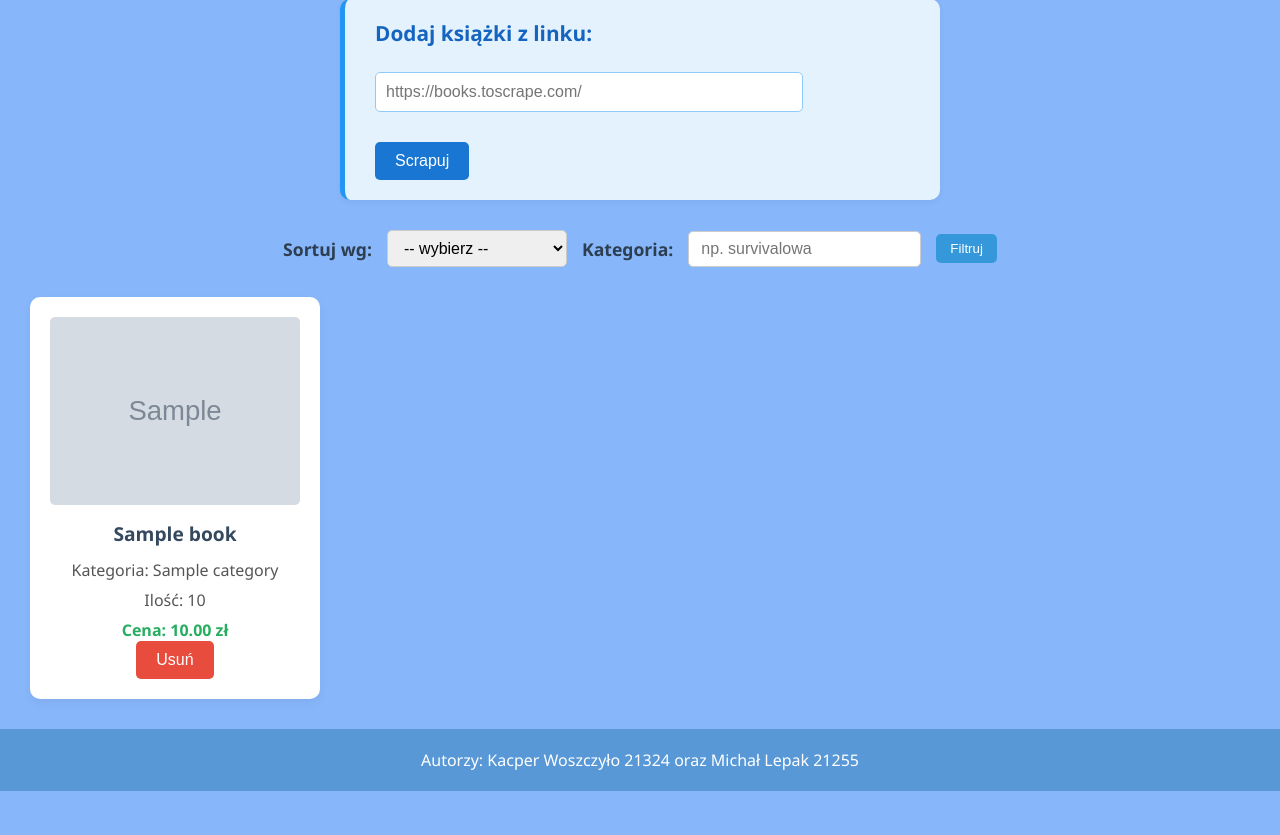
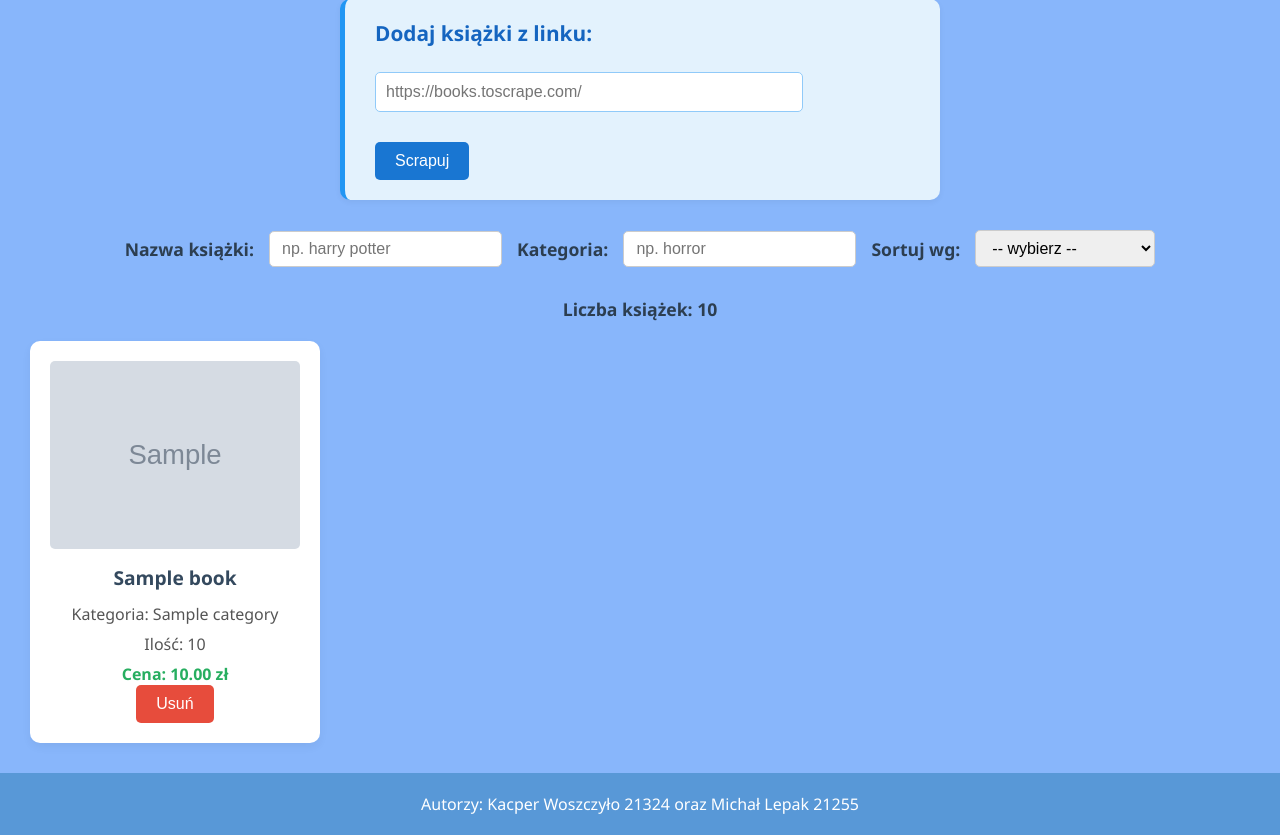
Before and after one commit to kacprow21324/Scraper, a Flask app: template Projekt/Interfejs/templates/index.html in a window 1280 px wide. Shown: the part 129-964 px from the top of the page. Before the commit the page ends 920 px from the top, so only its background shows below. Run offline with Flask 2, Linux system fonts and the light colour scheme; the template is opened without the code that fills it: most values are stand-ins (such as "Sample title", 1, 10 or a date in 2020); grey boxes marked "Sample" are stand-in pictures.

Commit message:
Add files via upload

```diff
--- a/Projekt/Interfejs/app.py
+++ b/Projekt/Interfejs/app.py
@@ -19,6 +19,7 @@ def index():
             redis_client.rpush("scrape_queue", url)
         return redirect(url_for('index'))
 
+    # Pobieramy wszystkie książki
     all_keys = redis_client.lrange("books_list", 0, -1)
     books = []
     for raw_key in all_keys:
@@ -49,10 +50,19 @@ def index():
             "redis_key": key
         })
 
-    sort = request.args.get("sort")
+    # POBIERANIE PARAMETRÓW Z URLA
+    sort = request.args.get("sort", "")
     category_filter = request.args.get("category", "").lower()
-    filtered = [b for b in books if category_filter in b["category"].lower()]
+    search_query = request.args.get("search", "").lower()
 
+    # FILTROWANIE
+    filtered = books
+    if category_filter:
+        filtered = [b for b in filtered if category_filter in b["category"].lower()]
+    if search_query:
+        filtered = [b for b in filtered if search_query in b["title"].lower()]
+
+    # SORTOWANIE
     if sort == "name-asc":
         filtered.sort(key=lambda x: x["title"])
     elif sort == "name-desc":
@@ -66,16 +76,25 @@ def index():
     elif sort == "amount-desc":
         filtered.sort(key=lambda x: x["amount"], reverse=True)
 
-    return render_template("index.html", books=filtered)
+    # PRZEKAZUJEMY TEŻ LICZNIK
+    return render_template("index.html", books=filtered, total=len(filtered))
 
 # === TRASA USUWANIA ===
 @app.route('/delete', methods=['POST'])
 def delete_book():
     key_to_delete = request.form.get("key")
+
+    # Przechwycenie parametrów filtrów
+    search = request.args.get("search", "")
+    category = request.args.get("category", "")
+    sort = request.args.get("sort", "")
+
     if key_to_delete:
         redis_client.delete(key_to_delete)
         redis_client.lrem("books_list", 0, key_to_delete)
-    return redirect(url_for('index'))
+
+    # Przekierowanie z powrotem z tymi samymi parametrami
+    return redirect(url_for('index', search=search, category=category, sort=sort))
 
 if __name__ == '__main__':
     app.run(host="0.0.0.0", port=5000, debug=True)
--- a/Projekt/Interfejs/static/style.css
+++ b/Projekt/Interfejs/static/style.css
@@ -233,3 +233,11 @@ footer {
   border: 1px solid #ccc;
   min-width: 180px;
 }
+#licznik
+{
+  text-align:center;
+  font-weight: bold;
+  font-size: 1.1rem;
+   color: #2c3e50;
+    margin-bottom: 20px;
+}
--- a/Projekt/Interfejs/templates/index.html
+++ b/Projekt/Interfejs/templates/index.html
@@ -15,24 +15,28 @@
     <br>
     <button type="submit">Scrapuj</button>
   </form>
+<form method="get" class="filters sort-filter-form" id="sortForm">
 
-  <form method="get" class="filters sort-filter-form" id="sortForm">
-    <label>Sortuj wg:</label>
-    <select name="sort">
-      <option value="">-- wybierz --</option>
-      <option value="name-asc">Nazwa A-Z</option>
-      <option value="name-desc">Nazwa Z-A</option>
-      <option value="price-asc">Cena rosnąco</option>
-      <option value="price-desc">Cena malejąco</option>
-      <option value="amount-asc">Ilość rosnąco</option>
-      <option value="amount-desc">Ilość malejąco</option>
-    </select>
+  <label>Nazwa książki:</label>
+  <input id="searchInput" type="text" name="search" placeholder="np. harry potter" value="{{ request.args.get('search', '') }}">
 
-    <label>Kategoria:</label>
-    <input type="text" name="category" placeholder="np. survivalowa">
-    <button type="submit">Filtruj</button>
-  </form>
+  <label>Kategoria:</label>
+  <input id="categoryInput" type="text" name="category" placeholder="np. horror" value="{{ request.args.get('category', '') }}">
 
+  <label>Sortuj wg:</label>
+  <select name="sort" onchange="this.form.submit()">
+    <option value="">-- wybierz --</option>
+    <option value="name-asc" {% if request.args.get('sort') == 'name-asc' %}selected{% endif %}>Nazwa A-Z</option>
+    <option value="name-desc" {% if request.args.get('sort') == 'name-desc' %}selected{% endif %}>Nazwa Z-A</option>
+    <option value="price-asc" {% if request.args.get('sort') == 'price-asc' %}selected{% endif %}>Cena rosnąco</option>
+    <option value="price-desc" {% if request.args.get('sort') == 'price-desc' %}selected{% endif %}>Cena malejąco</option>
+    <option value="amount-asc" {% if request.args.get('sort') == 'amount-asc' %}selected{% endif %}>Ilość rosnąco</option>
+    <option value="amount-desc" {% if request.args.get('sort') == 'amount-desc' %}selected{% endif %}>Ilość malejąco</option>
+  </select>
+</form>
+    <p id="licznik">
+      Liczba książek: {{ total }}
+    </p>
   <div class="book-grid">
     {% for book in books %}
     <div class="book">
@@ -47,7 +51,7 @@
       <div class="price">Cena: {{ "%.2f"|format(book.price) }} zł</div>
 
       <!-- FORMULARZ USUWANIA -->
-      <form method="post" action="{{ url_for('delete_book') }}" onsubmit="return confirm('Czy na pewno chcesz usunąć tę książkę?');">
+      <form method="post" action="{{ url_for('delete_book', search=request.args.get('search', ''), category=request.args.get('category', ''), sort=request.args.get('sort', '')) }}" onsubmit="return confirm('Czy na pewno chcesz usunąć tę książkę?');">
         <input type="hidden" name="key" value="{{ book.redis_key }}">
         <button type="submit" class="delete-button">Usuń</button>
       </form>
@@ -59,14 +63,34 @@
   <footer>
     Autorzy: Kacper Woszczyło 21324 oraz Michał Lepak 21255
   </footer>
+<script>
+  document.addEventListener("DOMContentLoaded", function () {
+    const sortForm = document.getElementById('sortForm');
+    const sortSelect = sortForm.querySelector('select[name="sort"]');
+    const searchInput = document.getElementById('searchInput');
+    const categoryInput = document.getElementById('categoryInput');
 
-  <script>
-    document.addEventListener("DOMContentLoaded", function () {
-      const sortSelect = document.querySelector('select[name="sort"]');
-      sortSelect.addEventListener('change', function () {
-        document.getElementById('sortForm').submit();
-      });
+    sortSelect.addEventListener('change', function () {
+      sortForm.submit();
     });
-  </script>
+
+    let debounceTimer;
+
+    function applyFilters() {
+      const url = new URL(window.location.href);
+      url.searchParams.set('search', searchInput.value);
+      url.searchParams.set('category', categoryInput.value);
+      window.location.href = url.toString();
+    }
+
+    function debounceFilter() {
+      clearTimeout(debounceTimer);
+      debounceTimer = setTimeout(applyFilters, 3000);
+    }
+
+    searchInput.addEventListener('input', debounceFilter);
+    categoryInput.addEventListener('input', debounceFilter);
+  });
+</script>
 </body>
 </html>
```
Also changed, not shown: Projekt/Interfejs/requirements.txt (line endings or trailing spaces), 1 other file.
